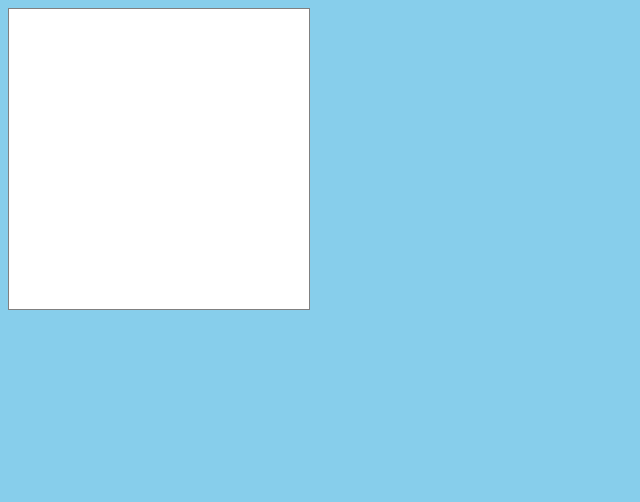
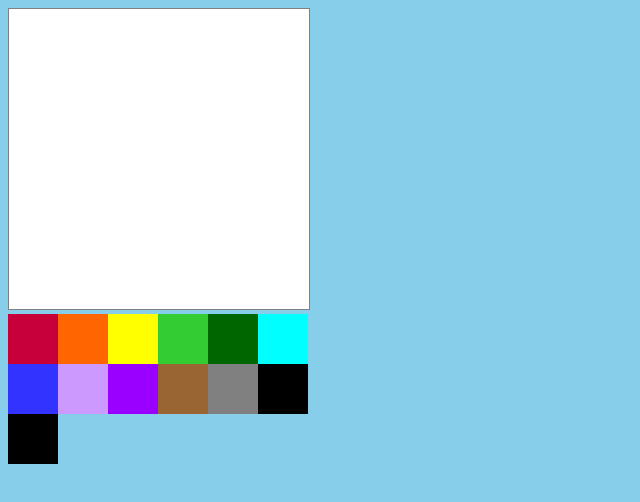
Before and after one commit to hanoelleb/painte, a plain HTML site: page index.html in a window 1280 px wide. Shown: the whole page, without its empty margins (0-640 px from the left). Drawn offline with nearby package versions, Linux system fonts and the light colour scheme.

Commit message:
made pallete grid

```diff
--- a/index.html
+++ b/index.html
@@ -7,6 +7,8 @@
     </head>
     <body>
 	  <canvas id='canvas' width='300px' height='300px'></canvas>
+	  <div id='pallete'>
+          </div>
 	  <script src='index.js'></script>
     </body>
 </html>
--- a/index.js
+++ b/index.js
@@ -1,24 +1,37 @@
 //default color is black
 var currentColor = '#000000';
 
-//red  C70039
-//orange FF6600
-//yellow #FFFF00
-//light green #33CC33
-//dark green #006600
-//light blue #00FFFF
-//darkblue #3333FF
-//violet #CC99FF
-//indigo #9900FF
-//brown #996633
-//gray #808080
-//black #000000
-//white #FFFFFF
+var colors = [
+  '#C70039',
+  '#FF6600',
+  '#FFFF00',
+  '#33CC33',
+  '#006600',
+  '#00FFFF',
+  '#3333FF',
+  '#CC99FF',
+  '#9900FF',
+  '#996633',
+  '#808080',
+  '#000000',
+  '#000000',
+];
 
+function createPallete() {
+    var pallete = document.getElementById('pallete');
+    for (var i = 0; i < colors.length; i++) {
+        var box = document.createElement('div');
+	box.style.cssText = 'width: 50px; height: 50px; background-color: '
+	    + colors[i] + ';';
+	pallete.appendChild(box);
+    }
+};
 //eraser is just white with heavier stroke
 
 $(document).ready(function() {
    var isDrawing = false;
+
+   createPallete();
 
    $('#canvas').on('mousedown', function(e) {
        isDrawing = true;
--- a/style.sass
+++ b/style.sass
@@ -4,3 +4,7 @@ body
 #canvas
   border: solid 1px gray
   background-color: white
+
+#pallete
+  display: grid
+  grid-template-columns: repeat(6, 50px)
```
Also changed, not shown: style.css, 1 other file.
